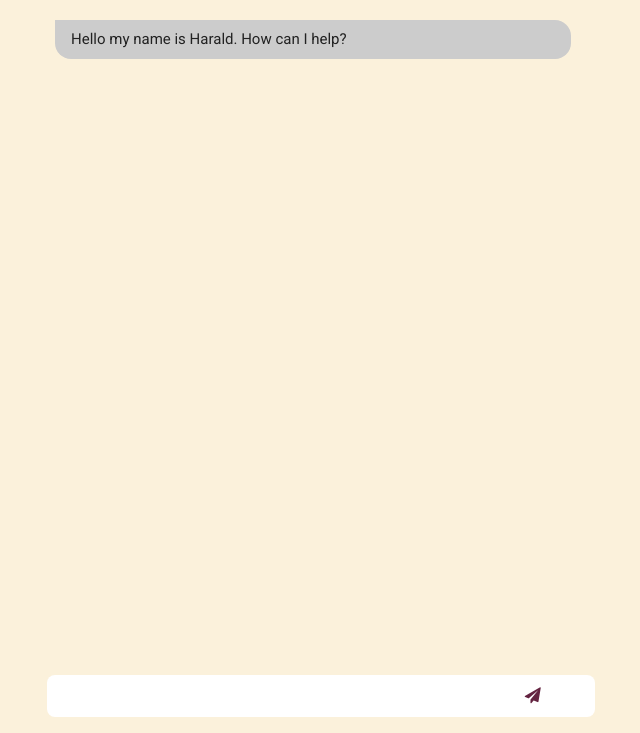
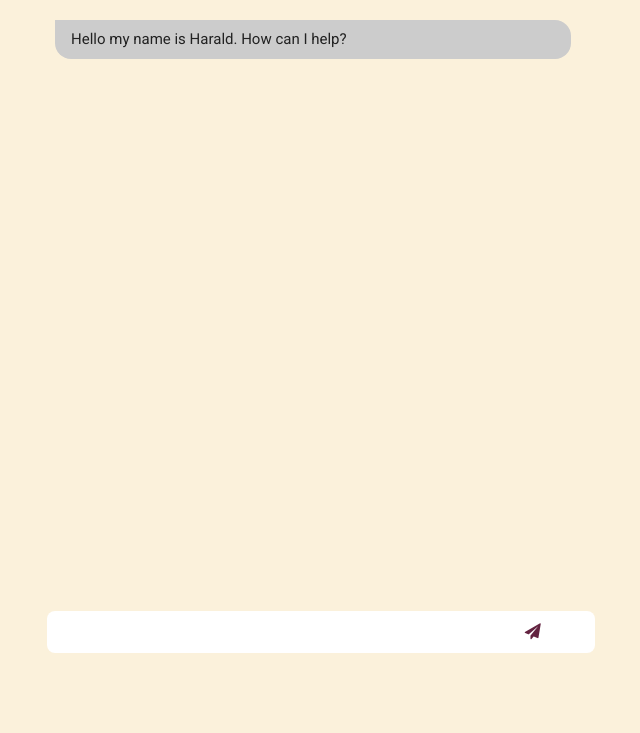
Before and after one commit to hdahle/aiaiai, a website: page index.html in a window 1280 px wide. Shown: the part 67-800 px from the top of the page, without its empty margins (319-959 px from the left). Drawn offline with Linux system fonts and the light colour scheme.

Commit message:
adjust height, again

```diff
--- a/css/aiaiai.css
+++ b/css/aiaiai.css
@@ -10,7 +10,7 @@ input[type="text"] {
 }
 
 .chatbot-conversation-container {
-  height: calc(100vh - 56px - 64px - 32px);
+  height: calc(100vh - 56px - 64px - 96px);
   overflow-y: scroll;
   margin: 1em 0;
 }
```
